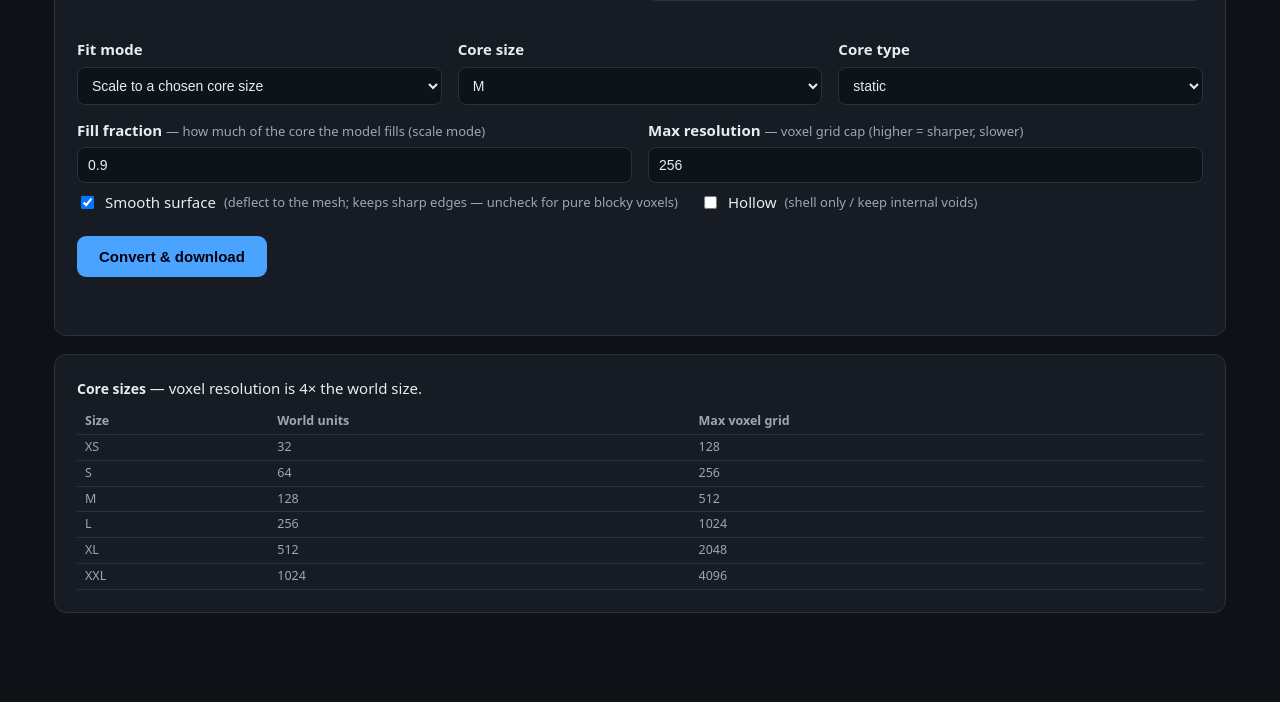
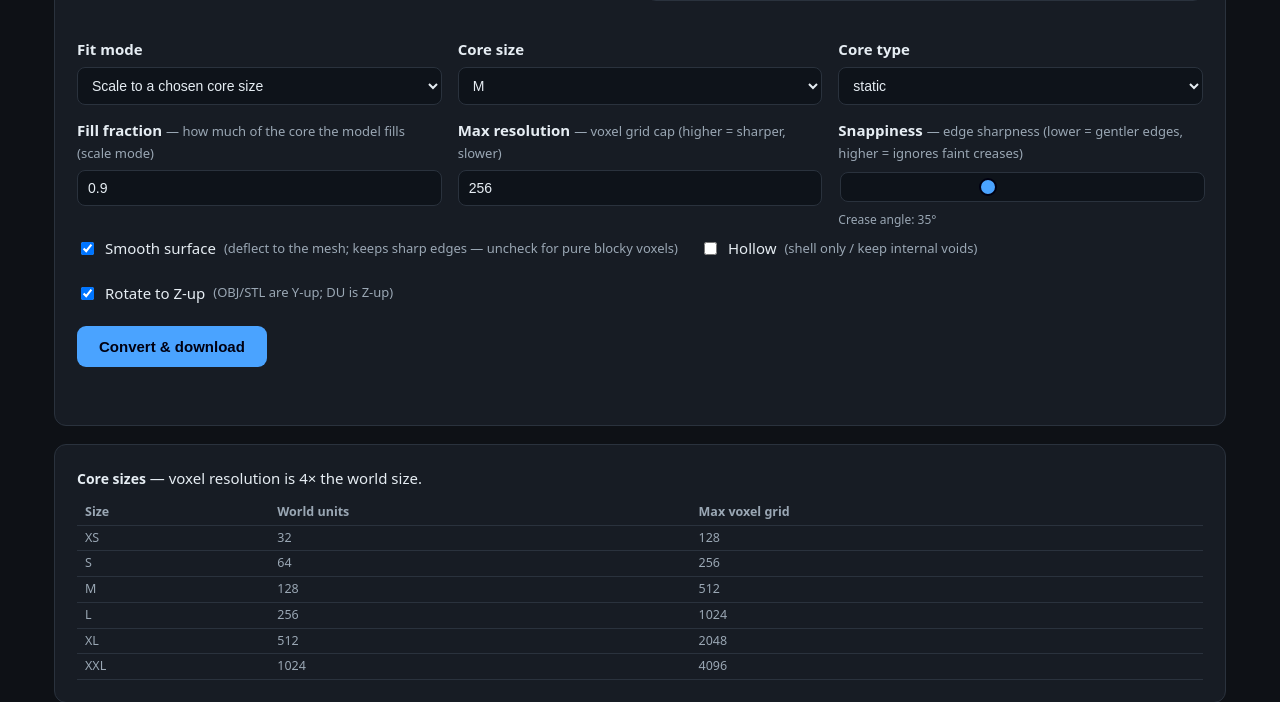
Before and after one commit to EveScientist/DU-3D-object-importer, a Flask app: page / in a window 1280 px wide. Shown: the part 934-1636 px from the top of the page. Before the commit the page ends 1547 px from the top, so only its background shows below. Run offline with Flask 3, Linux system fonts and the light colour scheme; parts of the project's set-up code (start-up, migrations or seed data) failed here and were passed over.

Commit message:
Add UI controls for snappiness (slider) and Y-Z rotation (checkbox)

```diff
--- a/webapp/templates/index.html
+++ b/webapp/templates/index.html
@@ -17,9 +17,16 @@
           padding:22px; margin-bottom:18px; }
   label { display:block; font-weight:600; margin:14px 0 6px; }
   .hint { color:var(--mut); font-weight:400; font-size:13px; }
-  select, input[type=number], input[type=file] { width:100%; padding:9px 10px;
+  select, input[type=number], input[type=file], input[type=range] { width:100%; padding:9px 10px;
           background:#0e131a; color:var(--ink); border:1px solid var(--line);
           border-radius:8px; font-size:14px; }
+  input[type=range] { padding:0; height:30px; -webkit-appearance:none; appearance:none;
+          cursor:pointer; }
+  input[type=range]::-webkit-slider-thumb { -webkit-appearance:none; appearance:none;
+          width:18px; height:18px; border-radius:50%; background:var(--acc);
+          border:2px solid #001; cursor:pointer; }
+  input[type=range]::-moz-range-thumb { width:18px; height:18px; border-radius:50%;
+          background:var(--acc); border:2px solid #001; cursor:pointer; }
   .row { display:flex; gap:16px; flex-wrap:wrap; }
   .row > div { flex:1 1 200px; }
   .checks { display:flex; gap:22px; flex-wrap:wrap; margin-top:8px; }
@@ -131,11 +138,17 @@
         <label>Max resolution <span class="hint">— voxel grid cap (higher = sharper, slower)</span></label>
         <input type="number" name="max_grid" min="32" max="512" step="16" value="256">
       </div>
+      <div>
+        <label>Snappiness <span class="hint">— edge sharpness (lower = gentler edges, higher = ignores faint creases)</span></label>
+        <input type="range" name="crease_deg" min="5" max="80" step="1" value="35" id="snapSlider">
+        <div style="font-size:12px; color:var(--mut); margin-top:4px;">Crease angle: <span id="snapValue">35</span>°</div>
+      </div>
     </div>
 
     <div class="checks">
       <label><input type="checkbox" name="smooth" checked> Smooth surface <span class="hint">(deflect to the mesh; keeps sharp edges — uncheck for pure blocky voxels)</span></label>
       <label><input type="checkbox" name="hollow" id="hollow"> Hollow <span class="hint">(shell only / keep internal voids)</span></label>
+      <label><input type="checkbox" name="rotate_to_z_up" checked> Rotate to Z-up <span class="hint">(OBJ/STL are Y-up; DU is Z-up)</span></label>
     </div>
 
     <div class="row" id="thickrow" style="display:none">
@@ -163,7 +176,9 @@
 const f = document.getElementById('f'), st = document.getElementById('status'),
       go = document.getElementById('go'), bar = document.getElementById('bar');
 const hollow = document.getElementById('hollow'), thickrow = document.getElementById('thickrow');
+const snapSlider = document.getElementById('snapSlider'), snapValue = document.getElementById('snapValue');
 hollow.addEventListener('change', () => { thickrow.style.display = hollow.checked ? 'flex' : 'none'; });
+snapSlider.addEventListener('input', () => { snapValue.textContent = snapSlider.value; });
 f.addEventListener('submit', async (e) => {
   e.preventDefault();
   st.className = 'status'; st.textContent = 'Voxelizing and building blueprint… this can take up to a minute for high resolution.';
```
